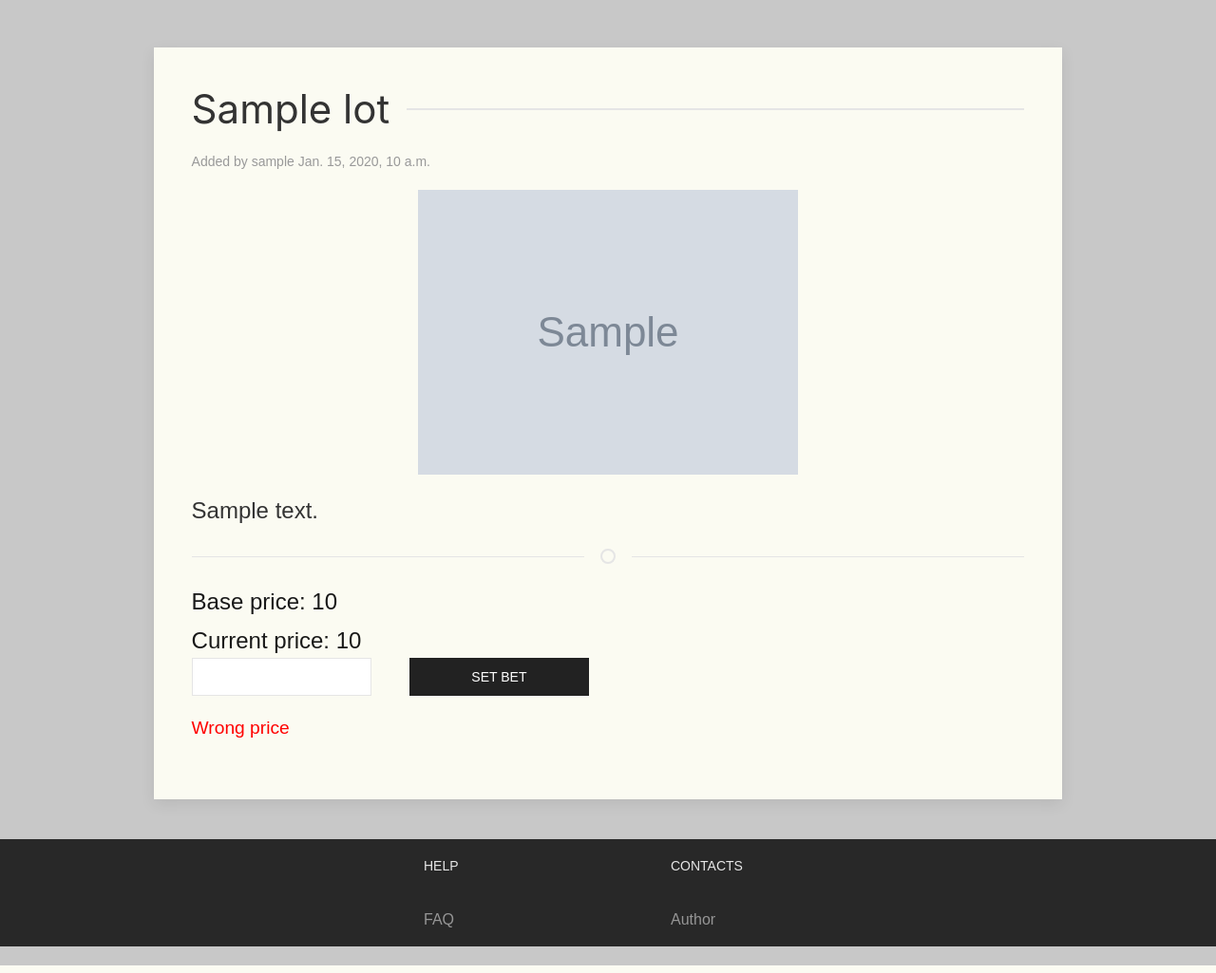
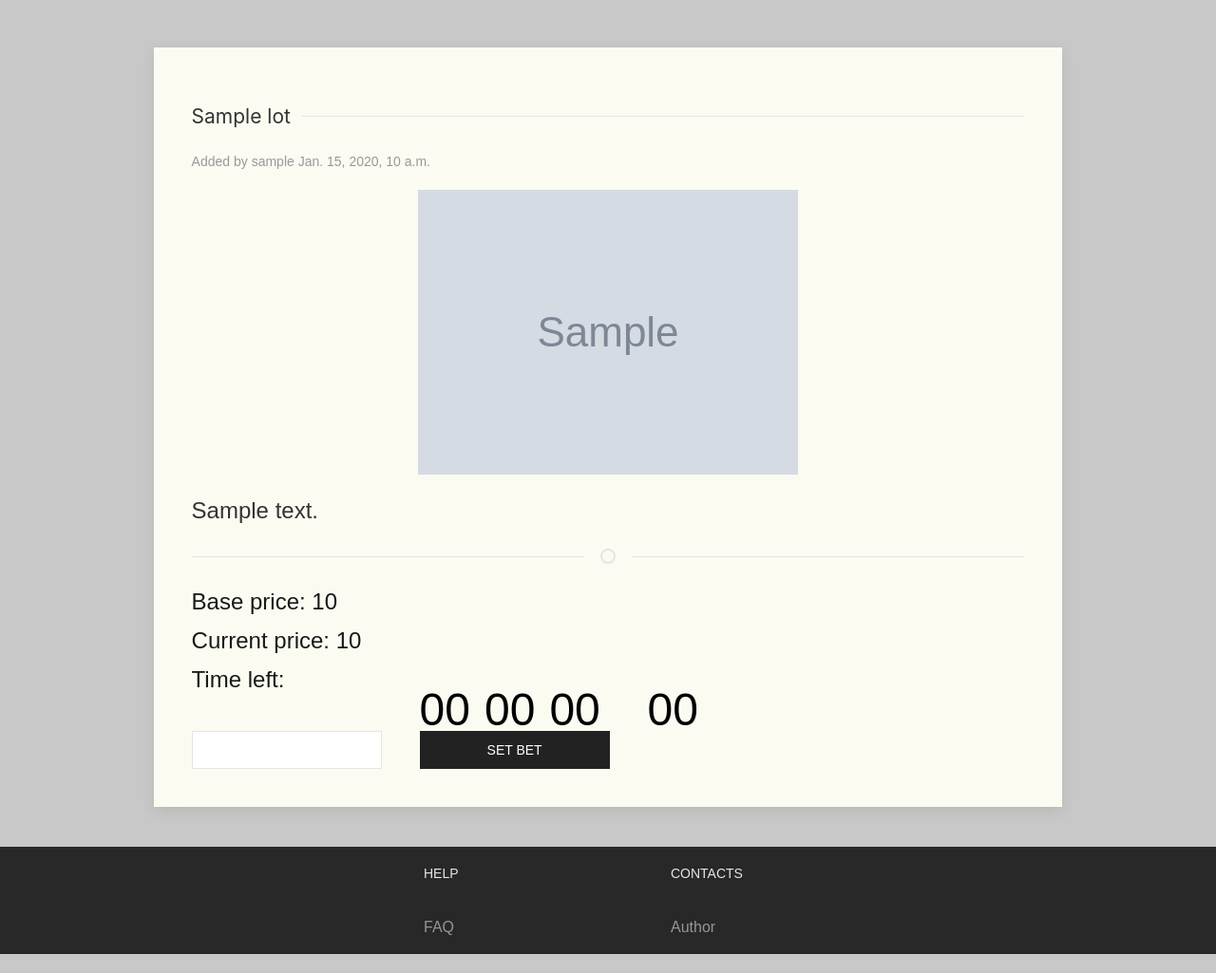
Before and after one commit to Gliger13/auction_site, a Django app: page /lots/lot/1 in a window 1280 px wide. Shown: the part 80-1105 px from the top of the page at 95% size. Run offline with Django 3.2, Linux system fonts and the light colour scheme; tables that the repository leaves empty hold one stand-in row (values such as "Sample post"); grey boxes marked "Sample" are stand-in pictures; some libraries are stand-ins or nearby versions.

Commit message:
Lots: add a bet end timer

```diff
--- a/auction/lots/forms.py
+++ b/auction/lots/forms.py
@@ -7,7 +7,7 @@ class LotsForm(forms.ModelForm):
     def __init__(self, *args, **kwargs):
         super(LotsForm, self).__init__(*args, **kwargs)
         for visible in self.visible_fields():
-            visible.field.widget.attrs['class'] = 'input-form'
+            visible.field.widget.attrs['class'] = 'uk-input input-form'
 
     text_description = forms.CharField(
         required=False,
--- a/auction/lots/models.py
+++ b/auction/lots/models.py
@@ -1,7 +1,8 @@
+from datetime import timedelta
+
 from django.contrib.auth import get_user_model
 from django.db import models
-
-from users.models import User
+from django.utils import timezone
 
 
 class Lot(models.Model):
@@ -11,7 +12,7 @@ class Lot(models.Model):
     base_price = models.IntegerField(default=0)
     current_price = models.IntegerField(default=0)
     created_at = models.DateTimeField(auto_now_add=True)
-    expires_at = models.DateTimeField(null=True)
+    expires_at = models.DateTimeField(default=timezone.now().replace(microsecond=0) + timedelta(days=3))
     author = models.ForeignKey(get_user_model(), related_name='lots', on_delete=models.CASCADE)
 
     class Meta:
--- a/auction/lots/views.py
+++ b/auction/lots/views.py
@@ -1,7 +1,7 @@
-from django.contrib.auth import get_user_model
 from django.contrib.auth.decorators import login_required
 from django.core.paginator import Paginator
-from django.shortcuts import render, redirect, get_object_or_404
+from django.shortcuts import render, redirect
+from django.utils import timezone
 
 from lots.forms import LotsForm, SetBitForm
 from lots.models import Lot, Bet
@@ -52,6 +52,8 @@ def page(request, num):
 
 def lot(request, lot_id):
     lot = Lot.objects.filter(id=lot_id).get()
+    expires_at_str = str(lot.expires_at).replace(' ', 'T')
+    is_POST_request = False
     if request.method == 'GET':
         form = SetBitForm()
         return render(
@@ -59,17 +61,22 @@ def lot(request, lot_id):
             'lots/lot.html',
             context={
                 'lot': lot,
+                'expires_at_str': expires_at_str,
+                'is_POST_request': is_POST_request,
                 'form': form
             }
         )
     elif request.method == 'POST':
+        is_POST_request = True
         if request.user:
             bet = Bet()
             bet.lot = lot
             bet.set_by = request.user
+            form = SetBitForm(request.POST, instance=bet)
 
-            form = SetBitForm(request.POST, instance=bet)
-            if form.is_valid() and form.clean_lot(lot):
+            if (form.is_valid() and
+                    form.clean_lot(lot)
+                    and lot.expires_at > timezone.now()):
                 form.is_correct = True
                 form.save()
                 return render(
@@ -77,6 +84,8 @@ def lot(request, lot_id):
                     'lots/lot.html',
                     context={
                         'lot': lot,
+                        'expires_at_str': expires_at_str,
+                        'is_POST_request': is_POST_request,
                         'form': form
                     }
                 )
@@ -87,7 +96,9 @@ def lot(request, lot_id):
                     'lots/lot.html',
                     context={
                         'lot': lot,
-                        'form': form
+                        'form': form,
+                        'expires_at_str': expires_at_str,
+                        'is_POST_request': is_POST_request,
                     })
         else:
             return redirect('account/login')
--- a/auction/static/css/lots/lot.css
+++ b/auction/static/css/lots/lot.css
@@ -74,3 +74,19 @@
     margin-right: 5%;
     width: 90%;
 }
+
+.time_left {
+    color: black;
+    font-size: 2em;
+
+}
+
+.oneline {
+    display: inline-block;
+}
+
+span {
+    font-size: 0.5em;
+    text-align: center;
+    display: inline-block;
+}
--- a/auction/templates/lots/create.html
+++ b/auction/templates/lots/create.html
@@ -17,7 +17,7 @@
     <input
             type="datetime-local"
             name="expires_at"
-            class="input-form"
+            class="uk-input input-form "
     >
     {% block submit %}
     {{ block.super }}
--- a/auction/templates/lots/lot.html
+++ b/auction/templates/lots/lot.html
@@ -44,6 +44,32 @@
                 <div class="price">
                     Current price: {{ lot.current_price }}
                 </div>
+
+                <dib class="oneline">
+                    <div class="uk-column-1-4">
+                        <div class="price">
+                            Time left:
+                        </div>
+                        <div class="uk-grid-small uk-child-width-auto uk-margin time_left" uk-grid uk-countdown="date: {{ expires_at_str }}">
+                            <div>
+                                <div class="uk-countdown-number uk-countdown-days time_left"></div>
+                            </div>
+                            <div>
+                                <div class="uk-countdown-number uk-countdown-hours time_left"></div>
+                            </div>
+                            <div>
+                                <div class="uk-countdown-number uk-countdown-minutes time_left"></div>
+                            </div>
+                            <div>
+                                <div class="uk-countdown-number uk-countdown-seconds time_left"></div>
+                            </div>
+                        </div>
+                    </dib>
+                </div>
+
+
+
+
                 <form class="uk-form" method="post" action="/lots/lot/{{ lot.id }}">
                     <div class="uk-column-1-4">
                         {% csrf_token %}
@@ -59,17 +85,19 @@
                             </button>
                         </div>
                     </div>
+                    {% if is_POST_request %}
                     <div class="error">
                         <p> {{ form.non_field_errors }} </p>
                         <p> {{ field.errors }} </p>
                         {% if not form.is_correct %}
-                        <p>Wrong price</p>
+                        <p>Failed to set price</p>
                     </div>
                         {% else %}
                         <div class="correct">
                             <p>Bet set</p>
                         </div>
                         {% endif %}
+                    {% endif %}
                 </form>
             </article>
         </div>
```
Also changed, not shown: auction/lots/migrations/0002_auto_20200530_1751.py (added), auction/lots/migrations/0003_auto_20200530_1805.py (added).
